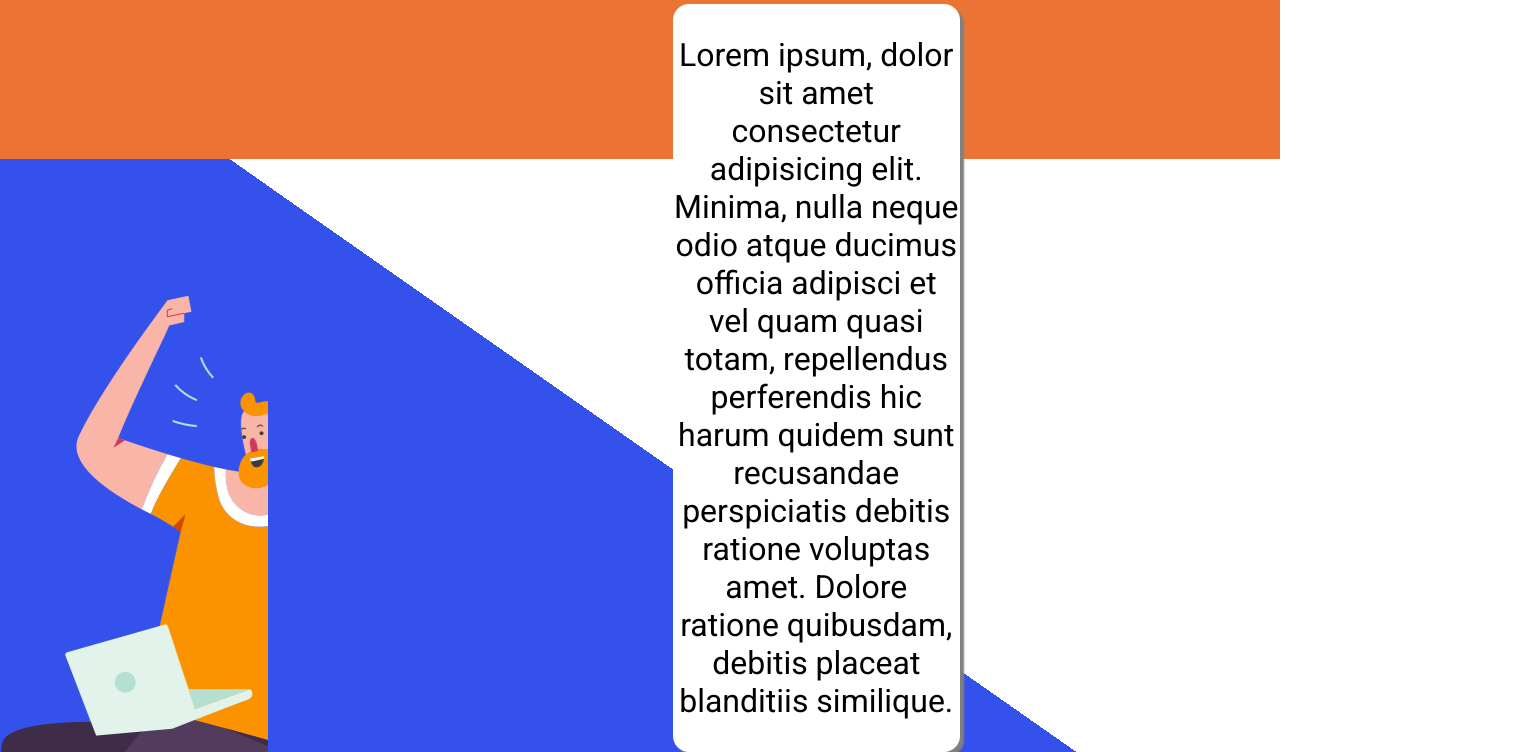
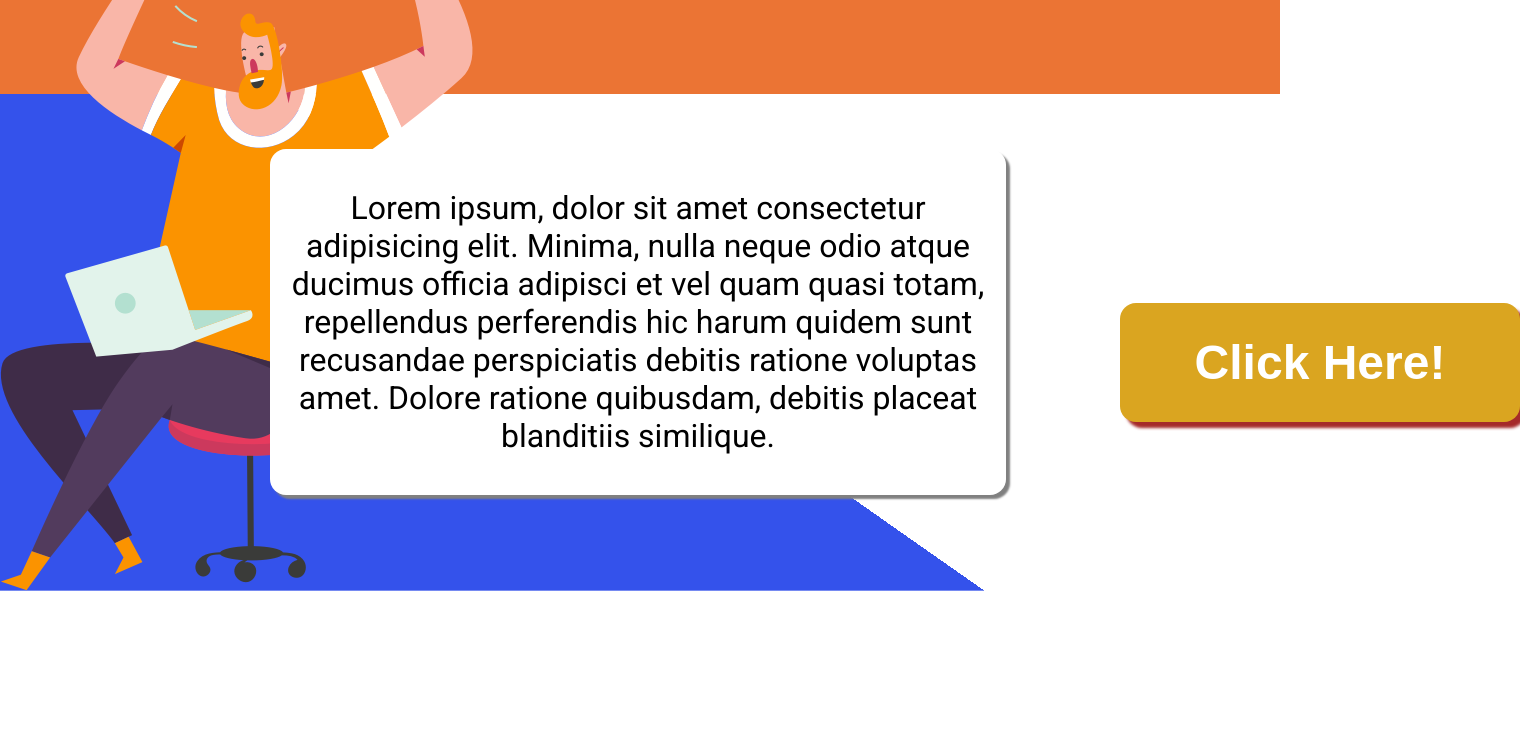
Before and after one commit to Huntthee/background-image-practice, a plain HTML site: page index.html in a window 1280 px wide. Shown: the part 236-988 px from the top of the page, 1520 px wide, since content can reach past the window. After the commit the page ends 827 px from the top, so only its background shows below. Drawn offline with Linux system fonts and the light colour scheme.

Commit message:
Fixed background images, centered and positioned text/heading, added call to action button

```diff
--- a/index.html
+++ b/index.html
@@ -10,12 +10,12 @@
 </head>
 
 <body>
-  <div class="background-icon"></div>
   <main>
     <h2>Visual Hierarchy</h2>
     <div class="pop">
       <p>Lorem ipsum, dolor sit amet consectetur adipisicing elit. Minima, nulla neque odio atque ducimus officia adipisci et vel quam quasi totam, repellendus perferendis hic harum quidem sunt recusandae perspiciatis debitis ratione voluptas amet. Dolore ratione quibusdam, debitis placeat blanditiis similique.</p>
     </div>
+  <button>Click Here!</button>
   </main>
 
 </body>
--- a/style.css
+++ b/style.css
@@ -1,43 +1,29 @@
 /*
 TO DO:
-- Figure out why background is overlapping image.
+- add media queries for breakpoints
 */
 
 body {
   display: flex;
-  flex-direction: row;
-  justify-content: flex-start;
+  flex-direction: column;
+  justify-content: center;
   align-items: center;
 
   margin: 0;
   min-height: 100vh;
   min-width: 100vw;
 
-  background: linear-gradient(0deg, transparent 60%, #eb7434 60%),linear-gradient(215deg, transparent 60%, #3452eb 60%);
-  background-repeat: no-repeat;
+  background: url(win.png), linear-gradient(0deg, transparent 60%, #eb7434 60%),linear-gradient(215deg, transparent 60%, #3452eb 60%);
+  background-repeat: no-repeat, no-repeat, no-repeat;
+  background-position: bottom left;
 
+  text-align: center;
   font-size: clamp(1rem, 2.5vw, 2rem);
   font-family: "Roboto", Trebuchet, monospace;
 }
 
-.background-icon {
-  align-self: flex-end;
-
-  background-image: url(win.png);
-
-  width: 30rem;
-  height: 30rem;
-}
-
-main {
-  display: flex;
-}
-
 h2 {
   color: #fff;
-
-  margin-top: -10rem;
-  margin-left: -10rem;
 
   font-size: 6rem;
   text-transform: uppercase;
@@ -45,13 +31,33 @@ h2 {
 }
 
 .pop {
+  margin-top: 10rem;
+  margin-bottom: 6rem;
+  margin-left: 6rem;
+
+  padding: .5rem;
+
   max-width: 40ch;
-  margin-right: 20rem;
-  margin-top: 15rem;
   border-radius: 1rem;
-
-  text-align: center;
 
   background: #fff;
   box-shadow: 4px 4px 2px gray;
 }
+
+button {
+  position: absolute;
+
+  margin: -18rem 0 0 30rem;
+  padding: 2rem;
+  border: none;
+  border-radius: 1rem;
+  box-shadow: 6px 6px 3px brown;
+
+  width: 25rem;
+
+  background-color: goldenrod;
+  color: white;
+
+  font-size: 3rem;
+  font-weight: bold;
+}
```
